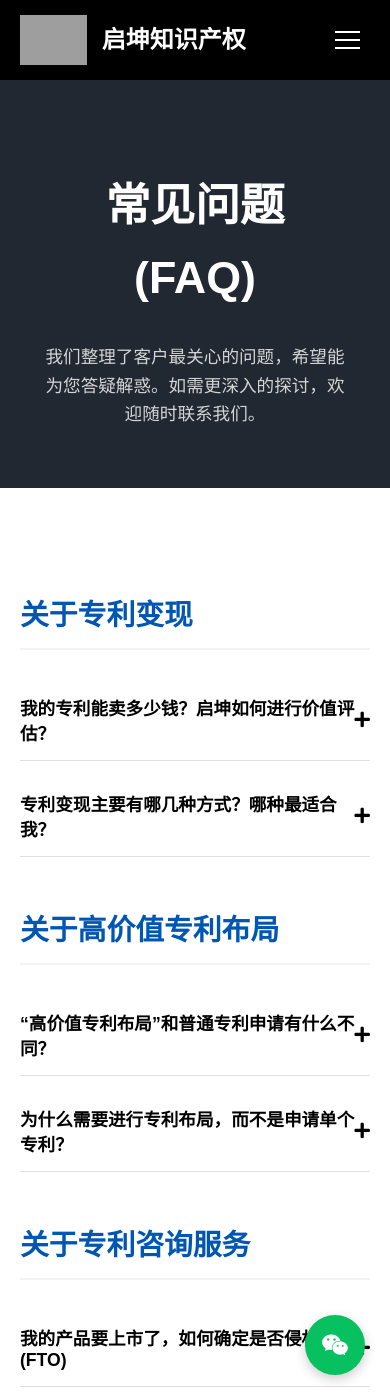
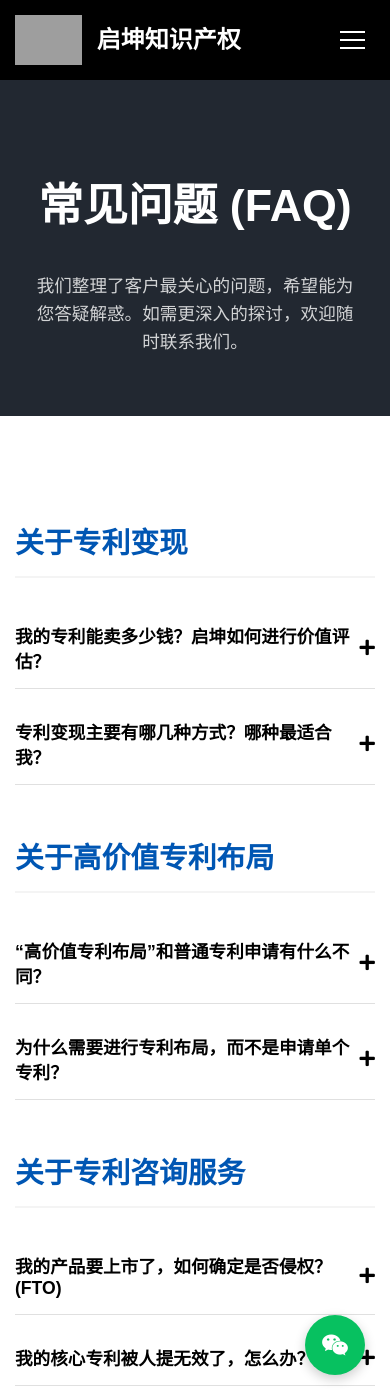
Before and after one commit to inventmain/qikunip, a Jekyll site: the page faq.html, which Jekyll copies as it is, in a window 390 px wide and 1400 px high. Built offline with Jekyll 4.4.1, drawn with Linux system fonts in a browser that asks for light colours; grey boxes are pictures that could not be loaded.

Commit message:
Update faq.html

```diff
--- a/faq.html
+++ b/faq.html
@@ -212,6 +212,28 @@
             .logo-slider img { height: 45px; margin: 0 20px; }
         }
         /* --- END: 响应式适配 --- */
+
+@media (max-width: 768px) {
+    /* 保证容器不超屏 */
+    .container {
+        padding: 0 15px;
+        max-width: 100%;
+    }
+
+    /* FAQ 基础知识库改为单列纵向排布 */
+    .hub-grid {
+        grid-template-columns: 1fr;
+        gap: 20px;
+    }
+
+    /* 页脚适配小屏 */
+    footer .container {
+        padding: 0 15px;
+        text-align: left;
+    }
+}
+
+
         }
     </style>
 </head>
```
